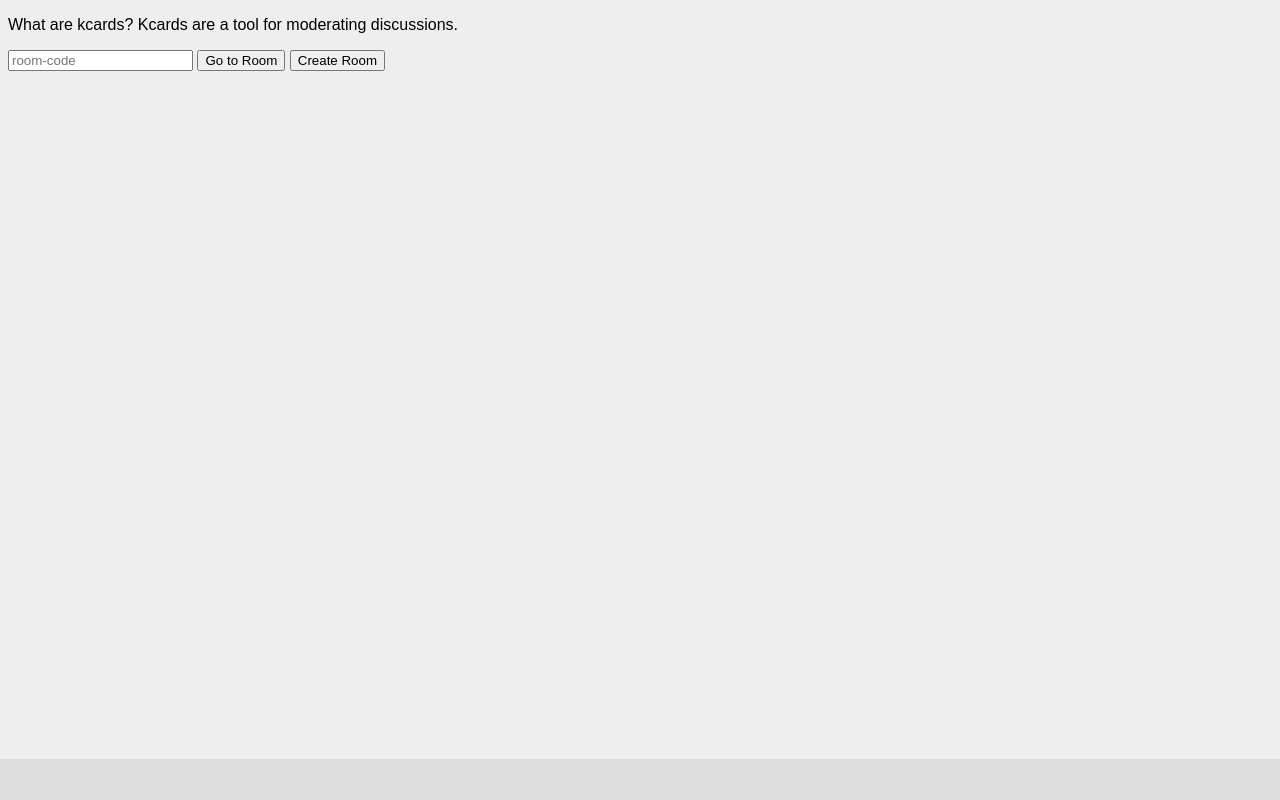
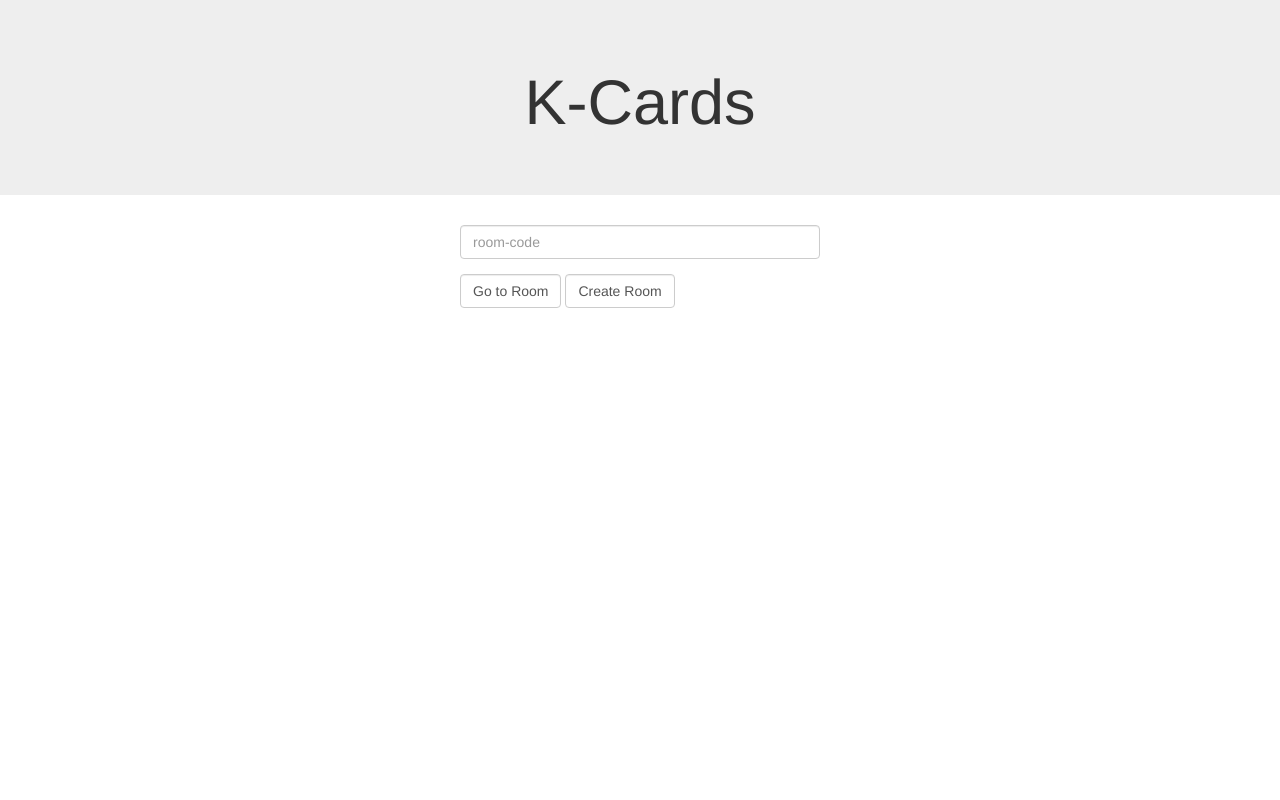
Before and after one commit to kcards/kcards, a Python web app: template kcards/templates/index.html in a window 1280 px wide. Run offline with Jinja, Linux system fonts and the light colour scheme; the template is opened without the code that fills it, so the values that code supplies are empty; some libraries are stand-ins or nearby versions.

Commit message:
Update index.html to use bootstrap

```diff
--- a/kcards/templates/index.html
+++ b/kcards/templates/index.html
@@ -1,10 +1,26 @@
 {% extends "kcards.html" %}
 
-{% block body %}
-<p>What are kcards? Kcards are a tool for moderating discussions.</p>
-<form method="post">
-  <input type="text" name="code" placeholder="room-code"></input>
-  <input type="submit" name="goto" value="Go to Room"></input>
-  <input type="submit" name="create" value="Create Room"></input>
-</form>
-{% endblock%}
+{% block content %}
+{{ super() }}
+    <!-- Heading -->
+    <div class="jumbotron text-center">
+        <h1>K-Cards</h1>
+    </div>
+
+    <!-- Content -->
+    <div class="container ">
+        <div class="row">
+            <div class="col-sm-4 col-sm-offset-4">
+                <form method="post">
+                    <div class="form-group">
+                        <input type="text" class="form-control" name="code" placeholder="room-code"></input>
+                    </div>
+                    <div class="form-inline">
+                        <input type="submit" class="form-control" name="goto" value="Go to Room"></input>
+                        <input type="submit" class="form-control" name="create" value="Create Room"></input>
+                    </div>
+                </form>
+            </div>
+        </div>
+    </div>
+{% endblock %}
--- a/kcards/templates/kcards.html
+++ b/kcards/templates/kcards.html
@@ -1,7 +1,9 @@
-<!doctype html>
-<html>
-    <head>
-        <title>K-Cards{% block title %}{% endblock %}</title>
+{% extends "bootstrap/base.html" %}
+
+{% block title %}K-Cards{% endblock %}
+
+{% block metas %}
+{{ super() }}
 
     <!-- Generated by http://realfavicongenerator.net -->
     <link rel="apple-touch-icon" sizes="180x180" href="/static/icons/apple-touch-icon.png">
@@ -13,20 +15,30 @@
     <meta name="msapplication-config" content="/static/icons/browserconfig.xml">
     <meta name="theme-color" content="#ffffff">
 
-        <link rel="stylesheet" type="text/css" href="/static/style.css">
-    </head>
-    <body>
-        <div id="flashes">
+    <!-- TODO: is this still needed with bootstrap? -->
+    {# <link rel="stylesheet" type="text/css" href="/static/style.css"> #}
+{% endblock %}
+
+{% block navbar %}
+    <!-- Navbar -->
+    {# TODO: add navbar #}
+    {# <div class="navbar navbar-fixed-top">
+    kcards{% block kcards_navbar %}{% endblock %}
+    </div> #}
+{%- endblock %}
+
+{% block content %}
 {% with messages = get_flashed_messages(with_categories=true) %}
+    <!-- Flashes: success (green), info (blue), warning (yellow), danger (red) -->
+    {% if messages %}
         {% for category, message in messages %}
-            <p class="{{ category }}">{{ message }}</p>
+    <div class="alert alert-{{ category }} alert-dismissible" role="alert">
+        <button type="button" class="close" data-dismiss="alert" aria-label="Close">
+            <span aria-hidden="true">&times;</span>
+        </button>
+        {{ message }}
+    </div>
         {% endfor %}
+    {% endif %}
 {% endwith %}
-        </div>
-        {% block body %}{% endblock %}
-    </body>
-    <footer>
-        {% block footer %}
 {% endblock %}
-    </footer>
-</html>
--- a/kcards/views/index.py
+++ b/kcards/views/index.py
@@ -22,14 +22,14 @@ def create():
             content, status = call(api_rooms.detail, code=requested_code)
 
         else:
-            flash("Room code is required.", 'error')
+            flash("Room code is required.", 'danger')
             return redirect(url_for('.get'))
 
     elif 'create' in request.form:
         content, status = call(api_rooms.create)
 
     if status >= 400:
-        flash(content['message'], 'error')
+        flash(content['message'], 'danger')
         return redirect(url_for('.get'))
 
     return redirect(url_for('rooms.detail', code=content['code']))
--- a/kcards/views/join.py
+++ b/kcards/views/join.py
@@ -14,6 +14,6 @@ def get(code):
             flash("Welcome, {}!".format(name), 'info')
             return redirect(url_for('rooms.detail', code=code, name=name))
         else:
-            flash("A name is required.", 'error')
+            flash("A name is required.", 'danger')
 
     return Response(render_template("join.html", code=code))
--- a/kcards/views/options.py
+++ b/kcards/views/options.py
@@ -30,7 +30,7 @@ def action(code):
             return redirect(url_for('rooms.detail', code=code, name=new_name))
 
         else:
-            flash("A name is required.", 'error')
+            flash("A name is required.", 'danger')
             return redirect(url_for('.index', code=code, name=name))
 
     elif 'clear' in request.form:
--- a/kcards/views/rooms.py
+++ b/kcards/views/rooms.py
@@ -20,7 +20,7 @@ def detail(code):
     content, status = call(api_rooms.detail, code)
 
     if status == 404:
-        flash(content['message'], 'error')
+        flash(content['message'], 'danger')
         return redirect(url_for('index.get'))
     elif not name:
         return redirect(url_for('join.get', code=content['code']))
```
Lines whose indentation alone changed are shown as unchanged.
